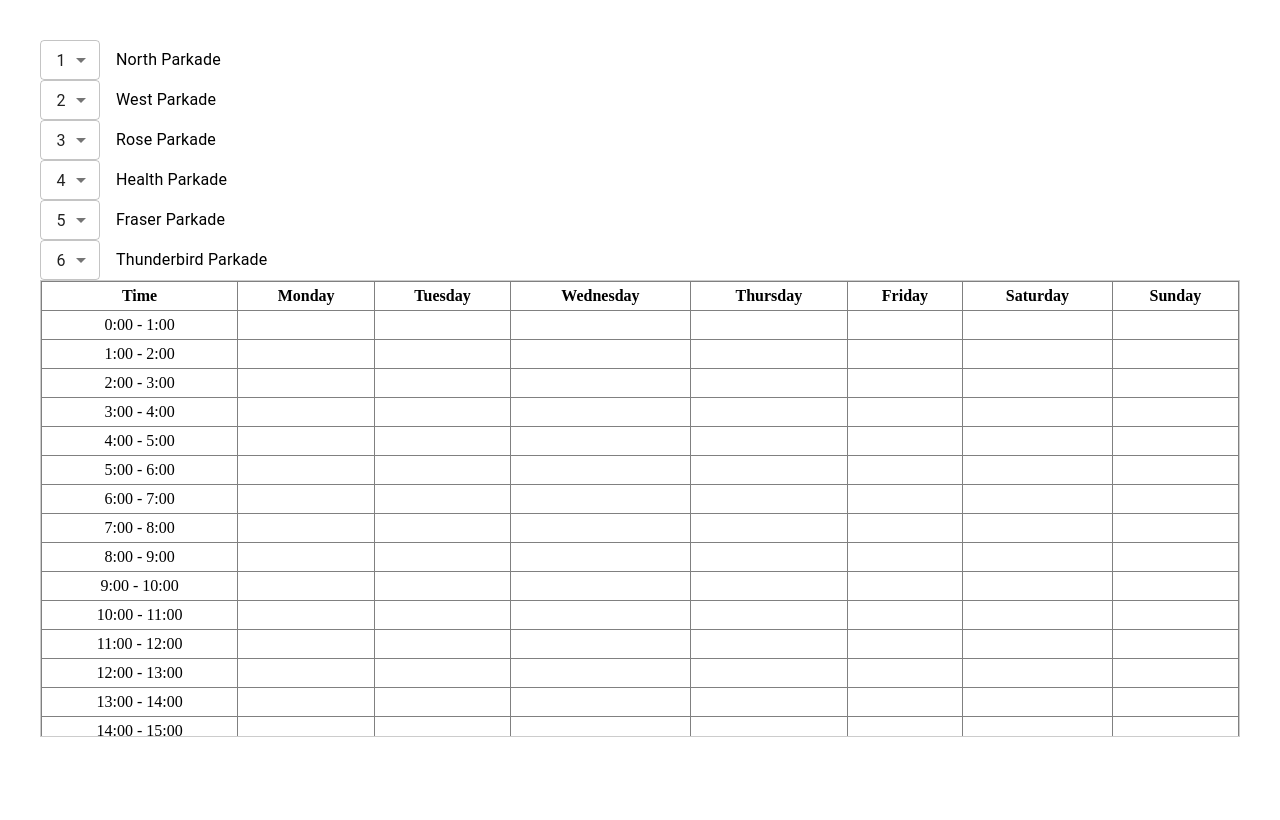
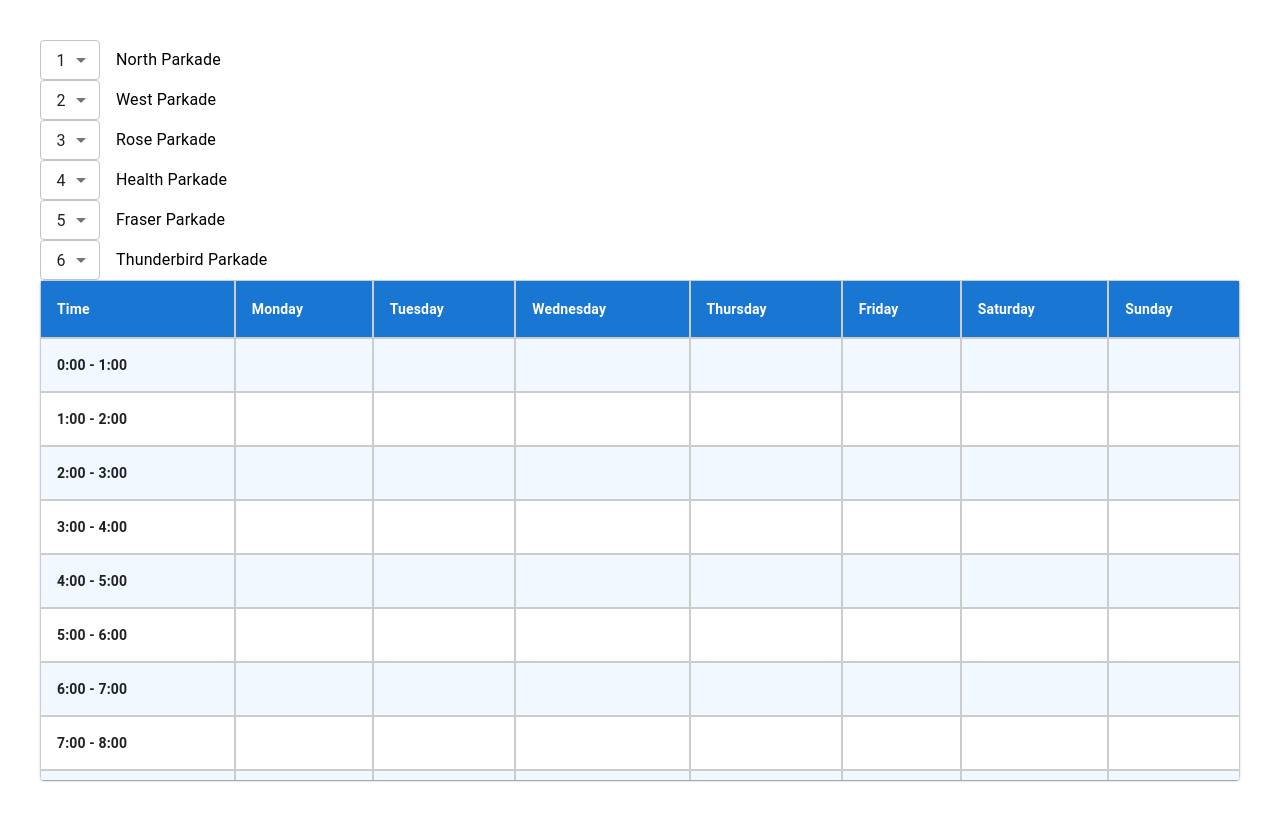
Before and after one commit to NACK2/parking-buddy, a React (Vite) app: page /preferences in a window 1280 px wide. Built offline with nearby package versions, Linux system fonts and the light colour scheme.

Commit message:
refactor calendar

```diff
--- a/src/components/Calendar.jsx
+++ b/src/components/Calendar.jsx
@@ -1,58 +1,118 @@
-import { useState } from "react";
+import { Card, CardContent, Typography, Grid, Box, Table, TableBody, TableCell, TableContainer, TableHead, TableRow, Paper } from '@mui/material';
+import { useState, useRef } from "react";
 
 const Calendar = ({isPreferencesPage}) => {
     // Timetable array
-    const daysOfWeek = ["Monday", "Tuesday", "Wednesday", "Thursday", "Friday", "Saturday", "Sunday"];
-    const hours = Array.from({ length: 24 }, (_, i) => `${i}:00 - ${i + 1}:00`);
+    // const daysOfWeek = ["Monday", "Tuesday", "Wednesday", "Thursday", "Friday", "Saturday", "Sunday"];
+    // const hours = Array.from({ length: 24 }, (_, i) => `${i}:00 - ${i + 1}:00`);
 
-    const [selectedTimes, setSelectedTimes] = useState([])
+    // const [selectedTimes, setSelectedTimes] = useState([])
 
-    const handleTimeSlotClick = (hour, day) => {
-        const newTimeSlot = {hour, day};
-        setSelectedTimes(prevState => [...prevState, newTimeSlot]);
-    }
+    // const handleTimeSlotClick = (hour, day) => {
+    //     const newTimeSlot = {hour, day};
+    //     setSelectedTimes(prevState => [...prevState, newTimeSlot]);
+    // }
 
     // console.log(selectedTimes.some(timeslot => timeslot.hour === '6:00 - 7:00' && timeslot.day === 'Friday'))
-    console.log(selectedTimes)
+    // console.log(selectedTimes)
+
+    const [selectedCells, setSelectedCells] = useState(new Set());  // Use Set to track selected cells
+    console.log(selectedCells)
+
+
+    const [isSelecting, setIsSelecting] = useState(false);
+    const startCellRef = useRef(null);
+
+    const days = ['Monday', 'Tuesday', 'Wednesday', 'Thursday', 'Friday', 'Saturday', 'Sunday'];
+    const timeSlots = [
+        '0:00 - 1:00', '1:00 - 2:00', '2:00 - 3:00', '3:00 - 4:00', '4:00 - 5:00',
+        '5:00 - 6:00', '6:00 - 7:00', '7:00 - 8:00', '8:00 - 9:00', '9:00 - 10:00',
+        '10:00 - 11:00', '11:00 - 12:00', '12:00 - 13:00', '13:00 - 14:00', '14:00 - 15:00',
+        '15:00 - 16:00', '16:00 - 17:00', '17:00 - 18:00', '18:00 - 19:00', '19:00 - 20:00',
+        '20:00 - 21:00', '21:00 - 22:00', '22:00 - 23:00', '23:00 - 24:00'
+    ];
+
+    // Function to calculate the selected cells during dragging
+    const calculateSelectedCells = (endCell) => {
+        const [startRow, startCol] = startCellRef.current.split('-');
+        const [endRow, endCol] = endCell.split('-');
+
+        const rowStart = Math.min(startRow, endRow);
+        const rowEnd = Math.max(startRow, endRow);
+        const colStart = Math.min(startCol, endCol);
+        const colEnd = Math.max(startCol, endCol);
+
+        const newSelectedCells = new Set(selectedCells);  // Create a copy of selected cells
+
+        for (let row = rowStart; row <= rowEnd; row++) {
+        for (let col = colStart; col <= colEnd; col++) {
+            newSelectedCells.add(`${row}-${col}`);  // Add the selected cells to the Set
+        }
+        }
+
+        setSelectedCells(newSelectedCells);  // Update state with newly selected cells
+    };
+
+    const handleMouseDown = (cellId) => {
+        setIsSelecting(true);
+        startCellRef.current = cellId;
+        const newSelectedCells = new Set(selectedCells);  // Copy previous selection
+        newSelectedCells.add(cellId);  // Add the starting cell to the Set
+        setSelectedCells(newSelectedCells);  // Update the state
+    };
+
+    const handleMouseEnter = (cellId) => {
+        if (isSelecting) {
+        calculateSelectedCells(cellId);
+        }
+    };
+
+    const handleMouseUp = () => {
+        setIsSelecting(false); // End the selection process
+    };
+
 
     return (
-        <div style={{ flex: "3" }}>
-          <div style={{ maxHeight: "455px", overflowY: "scroll", border: "1px solid #ccc" }}>
-            <table border="1" cellPadding="5" style={{ borderCollapse: "collapse", width: "100%" }}>
-              <thead>
-                <tr>
-                  <th>Time</th>
-                  {daysOfWeek.map((day) => (
-                    <th key={day}>{day}</th>
-                  ))}
-                </tr>
-              </thead>
-              <tbody>
-                {hours.map((hour, index) => (
-                <tr key={hour}>
-                    <td>{hour}</td>
-                    {daysOfWeek.map((day) =>
-                        isPreferencesPage ? (
-                        <td
-                            key={day + index}
-                            onClick={() => handleTimeSlotClick(hour, day)}
-                            style={{
-                                cursor: "pointer",
-                                textAlign: "center",
-                                backgroundColor: selectedTimes.some(timeslot => timeslot.hour === hour && timeslot.day === day) ? "green" : "white"
+        <Grid item xs={12} onMouseUp={handleMouseUp}>
+            <TableContainer component={Paper} sx={{ maxHeight: '500px', overflowY: 'scroll' }}>
+            <Table stickyHeader>
+                <TableHead>
+                <TableRow>
+                    <TableCell sx={{ backgroundColor: '#1976d2', color: 'white', fontWeight: 'bold', border: '1px solid #ccc' }}>Time</TableCell>
+                    {days.map((day, colIndex) => (
+                    <TableCell key={day} sx={{ backgroundColor: '#1976d2', color: 'white', fontWeight: 'bold', border: '1px solid #ccc' }}>{day}</TableCell>
+                    ))}
+                </TableRow>
+                </TableHead>
+                <TableBody>
+                {timeSlots.map((time, rowIndex) => (
+                    <TableRow key={time} sx={{ backgroundColor: rowIndex % 2 === 0 ? '#f1f8ff' : 'white' }}>
+                    <TableCell sx={{ border: '1px solid #ccc', fontWeight: 'bold' }}>{time}</TableCell>
+                    {days.map((day, colIndex) => {
+                        const cellId = `${rowIndex}-${colIndex}`;
+                        const isSelected = selectedCells.has(cellId);  // Check if the cell is in the selected set
+                        return (
+                        <TableCell
+                            key={cellId}
+                            onMouseDown={() => handleMouseDown(cellId)}
+                            onMouseEnter={() => handleMouseEnter(cellId)}
+                            sx={{
+                            border: '1px solid #ccc',
+                            cursor: 'pointer',
+                            backgroundColor: isSelected ? '#81c784' : 'inherit',
+                            '&:hover': {
+                                backgroundColor: '#e0e0e0',
+                            },
                             }}
-                        >
-                        </td>
-                        ) : (
-                            <td key={day + index}></td>
-                        )
-                    )}
-                </tr>
+                        />
+                        );
+                    })}
+                    </TableRow>
                 ))}
-            </tbody>
-            </table>
-          </div>
-        </div>
+                </TableBody>
+            </Table>
+            </TableContainer>
+        </Grid>
     )
 }
 
--- a/src/pages/Status.jsx
+++ b/src/pages/Status.jsx
@@ -5,26 +5,14 @@ import PlaceIcon from '@mui/icons-material/Place';
 import GroupIcon from '@mui/icons-material/Group';
 import CalendarTodayIcon from '@mui/icons-material/CalendarToday';
 import EventIcon from '@mui/icons-material/Event';
+import Calendar from '../components/Calendar';
 
 const Status = () => {
-  const [selectedCells, setSelectedCells] = useState(new Set());  // Use Set to track selected cells
-  const [isSelecting, setIsSelecting] = useState(false);          // State to track dragging
-  const startCellRef = useRef(null);                              // Ref to store the first cell of the selection
-
   const group = {
     status: 'Matched',
     location: 'North Parkade',
     members: ['Alice', 'Bob', 'John'],
   };
-
-  const days = ['Monday', 'Tuesday', 'Wednesday', 'Thursday', 'Friday', 'Saturday', 'Sunday'];
-  const timeSlots = [
-    '0:00 - 1:00', '1:00 - 2:00', '2:00 - 3:00', '3:00 - 4:00', '4:00 - 5:00',
-    '5:00 - 6:00', '6:00 - 7:00', '7:00 - 8:00', '8:00 - 9:00', '9:00 - 10:00',
-    '10:00 - 11:00', '11:00 - 12:00', '12:00 - 13:00', '13:00 - 14:00', '14:00 - 15:00',
-    '15:00 - 16:00', '16:00 - 17:00', '17:00 - 18:00', '18:00 - 19:00', '19:00 - 20:00',
-    '20:00 - 21:00', '21:00 - 22:00', '22:00 - 23:00', '23:00 - 24:00'
-  ];
 
   const cardData = [
     {
@@ -59,47 +47,8 @@ const Status = () => {
     },
   ];
 
-  // Function to calculate the selected cells during dragging
-  const calculateSelectedCells = (endCell) => {
-    const [startRow, startCol] = startCellRef.current.split('-');
-    const [endRow, endCol] = endCell.split('-');
-
-    const rowStart = Math.min(startRow, endRow);
-    const rowEnd = Math.max(startRow, endRow);
-    const colStart = Math.min(startCol, endCol);
-    const colEnd = Math.max(startCol, endCol);
-
-    const newSelectedCells = new Set(selectedCells);  // Create a copy of selected cells
-
-    for (let row = rowStart; row <= rowEnd; row++) {
-      for (let col = colStart; col <= colEnd; col++) {
-        newSelectedCells.add(`${row}-${col}`);  // Add the selected cells to the Set
-      }
-    }
-
-    setSelectedCells(newSelectedCells);  // Update state with newly selected cells
-  };
-
-  const handleMouseDown = (cellId) => {
-    setIsSelecting(true);
-    startCellRef.current = cellId;
-    const newSelectedCells = new Set(selectedCells);  // Copy previous selection
-    newSelectedCells.add(cellId);  // Add the starting cell to the Set
-    setSelectedCells(newSelectedCells);  // Update the state
-  };
-
-  const handleMouseEnter = (cellId) => {
-    if (isSelecting) {
-      calculateSelectedCells(cellId);
-    }
-  };
-
-  const handleMouseUp = () => {
-    setIsSelecting(false); // End the selection process
-  };
-
   return (
-    <Grid container spacing={2} justifyContent="center" onMouseUp={handleMouseUp}>
+    <Grid container spacing={2} justifyContent="center">
       {/* Adapted Cards Section */}
       {cardData.map((data, index) => (
         <Grid item xs={12} md={4} key={index}>
@@ -120,46 +69,7 @@ const Status = () => {
       ))}
 
       {/* Schedule Section */}
-      <Grid item xs={12}>
-        <TableContainer component={Paper} sx={{ maxHeight: '500px', overflowY: 'scroll' }}>
-          <Table stickyHeader>
-            <TableHead>
-              <TableRow>
-                <TableCell sx={{ backgroundColor: '#1976d2', color: 'white', fontWeight: 'bold', border: '1px solid #ccc' }}>Time</TableCell>
-                {days.map((day, colIndex) => (
-                  <TableCell key={day} sx={{ backgroundColor: '#1976d2', color: 'white', fontWeight: 'bold', border: '1px solid #ccc' }}>{day}</TableCell>
-                ))}
-              </TableRow>
-            </TableHead>
-            <TableBody>
-              {timeSlots.map((time, rowIndex) => (
-                <TableRow key={time} sx={{ backgroundColor: rowIndex % 2 === 0 ? '#f1f8ff' : 'white' }}>
-                  <TableCell sx={{ border: '1px solid #ccc', fontWeight: 'bold' }}>{time}</TableCell>
-                  {days.map((day, colIndex) => {
-                    const cellId = `${rowIndex}-${colIndex}`;
-                    const isSelected = selectedCells.has(cellId);  // Check if the cell is in the selected set
-                    return (
-                      <TableCell
-                        key={cellId}
-                        onMouseDown={() => handleMouseDown(cellId)}
-                        onMouseEnter={() => handleMouseEnter(cellId)}
-                        sx={{
-                          border: '1px solid #ccc',
-                          cursor: 'pointer',
-                          backgroundColor: isSelected ? '#81c784' : 'inherit',
-                          '&:hover': {
-                            backgroundColor: '#e0e0e0',
-                          },
-                        }}
-                      />
-                    );
-                  })}
-                </TableRow>
-              ))}
-            </TableBody>
-          </Table>
-        </TableContainer>
-      </Grid>
+      <Calendar />
     </Grid>
   );
 };
```
